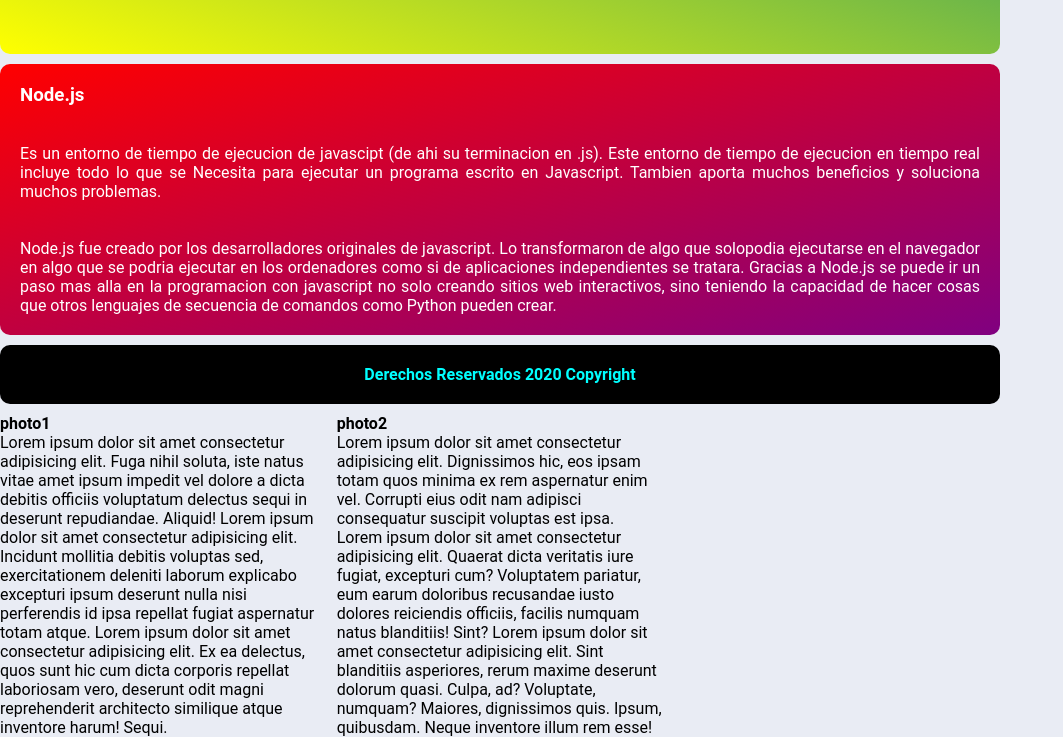
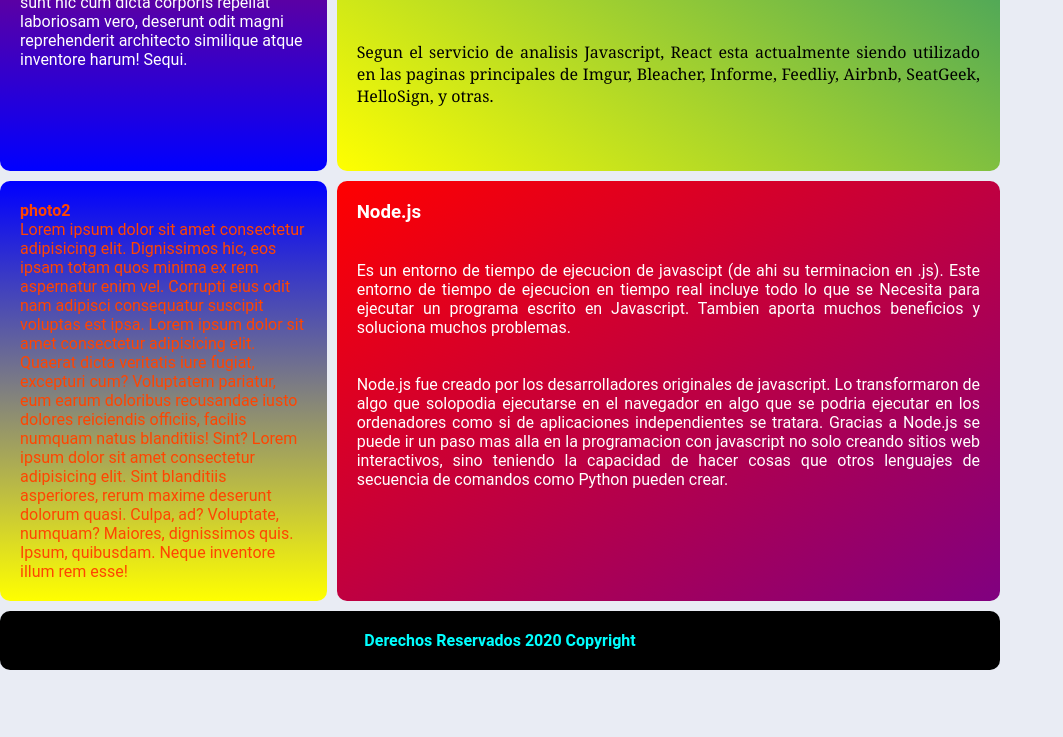
Before and after one commit to hartell7/maquetacion-HTML-CSS-stack-MERN-, a plain HTML site: page index.html in a window 1280 px wide. Shown: the part 1297-2034 px from the top of the page, without its empty margins (0-1063 px from the left). After the commit the page ends 1967 px from the top, so only its background shows below. Drawn offline with Linux system fonts and the light colour scheme.

Commit message:
style2css

```diff
--- a/style2.css
+++ b/style2.css
@@ -17,10 +17,10 @@
     grid-template-rows: repeat(6, auto);
 
     grid-template-areas: "header1       header1         header1"
-                        "content1       conten1         sidebar1"
+                        "content1       content1        sidebar1"
                         "content2       content2        sidebar1"
-                        "content3       content3        content3"
-                        "content4       content4        content4"
+                        "photo1         content3        content3"
+                        "photo2         content4        content4"
                         "footer1        footer1         footer1"
 }
 .contenedor1 > div,
@@ -28,7 +28,9 @@
 .contenedor1 .content1,
 .contenedor1 .sidebar1,
 .contenedor1 .content2,
+.contenedor1 .photo1,
 .contenedor1 .content3,
+.contenedor1 .photo2,
 .contenedor1 .content4,
 .contenedor1 .footer1 {
     background: #ffffff;
@@ -46,7 +48,7 @@
     text-align: center;
 }
 .contenedor1 .content1 {
-    background:linear-gradient(to left, rgb(22, 75, 9), rgb(63, 207, 164));
+    background:linear-gradient(to left, rgb(189, 24, 189), purple);
     color: #ffffff;
     grid-area: content1;
     grid-column-start: 1;
@@ -70,6 +72,7 @@
     grid-area: content3;
     background: linear-gradient(to top right, yellow, teal);
     text-align: justify;
+    font-family: Georgia, 'Times New Roman', Times, serif;
 }
 .contenedor1 .content4 {
     background: linear-gradient(to top left, purple, red);
@@ -77,6 +80,16 @@
     color: #ffffff;
     text-align: justify;
 }
+.contenedor1 .photo1 {
+    grid-area: photo1;
+    background: linear-gradient(red, blue);
+    color: white;
+}
+.contenedor1 .photo2 {
+    grid-area: photo2;
+    background: linear-gradient(blue, yellow);
+    color: orangered;
+}
 .contenedor1 .footer1 {
     background: #000000;
     color: aqua;
```
